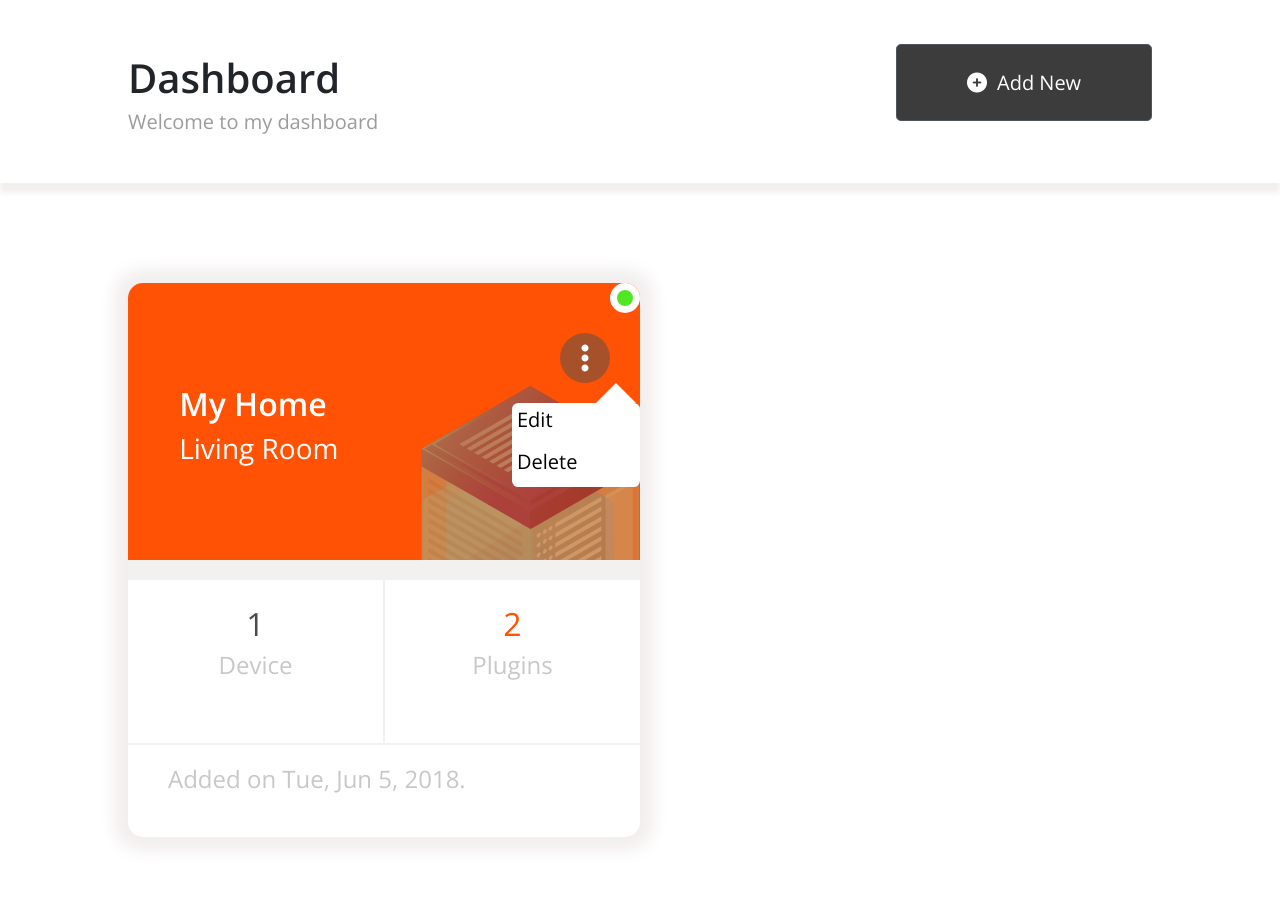
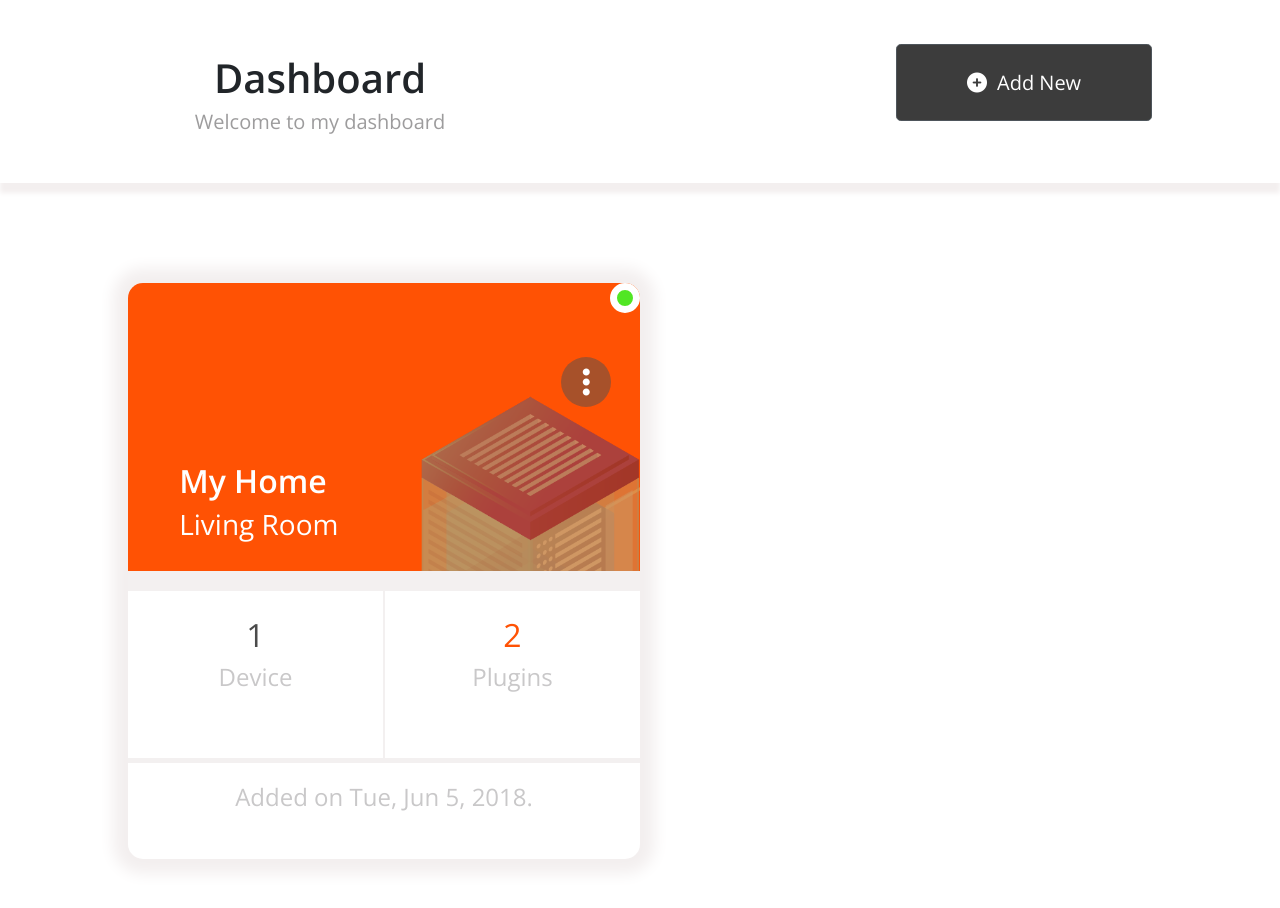
Before and after one commit to schwarro/quartic, a plain HTML site: page index.html in a window 1280 px wide. Before the commit the page ends 887 px from the top, so only its background shows below. Drawn offline with nearby package versions, Linux system fonts and the light colour scheme.

Commit message:
made responsive for desktop and mobile

```diff
--- a/css/styles.css
+++ b/css/styles.css
@@ -2,21 +2,14 @@
   font-family: 'Open Sans', sans-serif;
 }
 
-    /*Main container for header section*/
 #container-fluid {
   -moz-box-shadow: 0 5px 5px #F3EFEF;
   -webkit-box-shadow: 0 5px 5px #F3EFEF;
   box-shadow: 0 10px 5px #F3EFEF;
-      /*Used to get the box shadow at bottom of nav*/
-      display: grid;
-      grid-template-columns: repeat(10, 10%);
-      grid-template-rows: repeat(5, 20%);
-      padding-bottom: 5%;
 }
 
 .welcome {
-      grid-area: 2 / 2 / 3 / 5;
-      padding-top: 8%;
+  text-align: center;
 }
 
 .welcome h1 {
@@ -28,84 +21,77 @@
 }
 
 .addNew {
-      grid-area: 2 / -4 / 5 / -2;
-      padding-top: 8%;
+  width: 100%;
+  display: inline-block;
+  margin: 0 auto;
 }
 
 .addNew a {
   width: 100%;
   background-color: #3C3C3C !important;
-      padding: 10%;
 }
 
 .addNew a i {
   padding-right: 5%;
 }
 
-    .addNew a h5 {
-      display: block;
-      margin: 0;
-    }
+/*End of header Section  */
 
-    /*End of header section  */
-    /*Main section */
-
-    .wrapper {
-      display: grid;
-      grid-template-columns: repeat(10, 10%);
-    }
+/*Main Section  */
 
 .room {
-      box-shadow: 0px 0px 15px 15px #F3EFEF;
-      margin: 100px 0 50px 0;
-      grid-column-start: 2;
-      grid-column-end: 6;
   display: grid;
   grid-template-columns: repeat(2, 50%);
-      grid-template-rows: 3fr 2fr 1fr;
+  grid-template-rows: repeat(6, 16.67%);
+  box-shadow: 0px 0px 15px 15px #F3EFEF;
+  margin-top: 25px;
   border-radius: 15px;
   background-color: #F3F0F0;
 }
 
-    /* styling the area that displays the room covered*/
+/*Styling the area that displays the room covered*/
 .roomHeader {
   background-color: #FF5204;
   border-radius: 15px 15px 0 0;
-      color: white;
-      grid-area: 1 / 1 / 2 / 3;
-    }
-
-    .text {
-      margin: 20% 0 0 10%;
-      display: inline-block;
-    }
-
-    .text h2 {
-      font-weight: bold;
+  color: #fff;
+  grid-area: 1 / 1 / 4 / 3;
 }
 
 .circles {
-      grid-area: 1 / 1 / 2 / 3;
+  grid-area: 1 / 2 / 2 / 3;
   display: flex;
   flex-direction: column;
   align-items: flex-end;
-      /* background-image: url('../img/mainAlt.png'); */
+}
+
+/*green circle removed for mobile */
+.circle {
+  display: none;
 }
 
 .image {
-      grid-column-start: 3;
-      grid-column-end: 6;
-      width: 50%;
+  grid-column-start: 2;
+  grid-column-end: 1;
+  grid-row-end: 3;
+  width: 100%;
   opacity: 0.4;
   z-index: 100;
+  margin-top: 8%;
 }
 
-    /*styling the kebab*/
+/*Styling the kebab */
+
+#kebab {
+  height: 40px;
+  width: 40px;
+  margin-right: 15%;
+  z-index: 300;
+}
+
 #kebab i {
-      margin-top: 20px;
-      margin-right: 30px;
-      height: 50px;
-      width: 50px;
+  margin-top: 100%;
+  height: 40px;
+  width: 40px;
   display: flex;
   justify-content: center;
   align-items: center;
@@ -115,26 +101,21 @@
   background-color: rgba(80, 80, 80, 0.5);
 }
 
-    /*styles the green circle in the corner  */
-    .circle {
-      height: 30px;
-      width: 30px;
-      background-color: #51E624;
-      border-radius: 50%;
-      border: 7px solid #fff;
-      box-sizing: border-box;
+.text {
+  margin: 25% 0 0 10%;
+  display: inline-block;
 }
 
-    /* styling the device, plugin and date sections  */
+.text h2 {
+  font-weight: bold;
+}
+
 .counter {
-      background-color: white;
-      margin-top: 20px;
+  background-color: #fff;
   border-bottom: 2px solid #F3F0F0;
   text-align: center;
-    }
-
-    .counterText {
-      margin-top: 25px;
+  grid-column-start: 1;
+  grid-column-end: 3;
 }
 
 .counter h4 {
@@ -142,8 +123,8 @@
 }
 
 .deviceSection {
-      grid-area: 2 / 1 / 3 / 2;
   border-right: 1px solid #F3F0F0;
+  grid-row-start: 4;
 }
 
 .deviceSection h2 {
@@ -151,8 +132,8 @@
 }
 
 .plugins {
-      grid-area: 2 / 2 / 3 / 3;
   border-left: 1px solid #F3F0F0;
+  grid-row-start: 5;
 }
 
 .plugins h2 {
@@ -160,28 +141,25 @@
 }
 
 .date {
-      grid-area: 3 / 1 / 4 / 3;
   padding: 20px;
   color: #C9C8C9;
   background-color: #fff;
   border-radius: 0 0 15px 15px;
+  text-align: center;
+  grid-area: 6 / 1 / 6 / 3;
 }
 
-    .date h4 {
-      margin-left: 20px;
-    }
-
-    /*styling the speech-bubble*/
+/*Styling the speech-bubble */
 
 #speechBubble {
   position: absolute;
   background: #fff;
   border-radius: .4em;
-      width: 10%;
-      /* display: none; */
+  width: 30%;
+  display: none;
   z-index: 200;
-      margin-top: 120px;
-      margin-left: -30px;
+  margin-top: 20%;
+  margin-left: -4%;
 }
 
 #speechBubble:after {
@@ -208,5 +186,122 @@
 }
 
 
-/* Small devices (landscape phones, 576px and up)
-@media (max-width: 576px) { ... } */
+@media only screen and (min-width: 768px){
+  /*Main container for header section*/
+  #container-fluid {
+    display: grid;
+    grid-template-columns: repeat(10, 10%);
+    grid-template-rows: repeat(5, 20%);
+    padding-bottom: 5%;
+  }
+
+  .welcome {
+    grid-area: 2 / 2 / 3 / 5;
+    padding-top: 8%;
+  }
+
+  .addNew {
+    grid-area: 2 / -4 / 5 / -2;
+    padding-top: 8%;
+  }
+
+  .addNew a {
+    padding: 10%;
+  }
+
+  .addNew a h5 {
+    display: block;
+    margin: 0;
+  }
+
+  /*End of header section  */
+  /*Main section */
+
+  .wrapper {
+    display: grid;
+    grid-template-columns: repeat(10, 10%);
+  }
+
+  .room {
+    margin: 100px 0 50px 0;
+    grid-column-start: 2;
+    grid-column-end: 6;
+    grid-template-rows: 3fr 2fr 1fr;
+  }
+
+  /* styling the area that displays the room covered*/
+  .roomHeader {
+    background-color: #FF5204;
+    border-radius: 15px 15px 0 0;
+    color: white;
+    grid-area: 1 / 1 / 2 / 3;
+  }
+
+  .text {
+    margin-top: 35%
+  }
+
+  .circles {
+    grid-area: 1 / 1 / 2 / 3;
+    display: flex;
+    flex-direction: column;
+    align-items: flex-end;
+  }
+
+  .image {
+    grid-column-start: 3;
+    grid-column-end: 6;
+    width: 50%;
+  }
+
+  /*styling the kebab*/
+  #kebab i {
+    margin-top: 110%;
+    margin-left: 95%;
+    height: 50px;
+    width: 50px;
+  }
+
+  /*styles the green circle in the corner  */
+  .circle {
+    height: 30px;
+    width: 30px;
+    background-color: #51E624;
+    border-radius: 50%;
+    border: 7px solid #fff;
+    box-sizing: border-box;
+    display: block;
+  }
+
+  /* styling the device, plugin and date sections  */
+  .counter {
+    margin-top: 8%;
+    height: 88%
+  }
+
+  .counterText {
+    margin-top: 25px;
+    background-color: #fff;
+  }
+
+  .deviceSection {
+    grid-area: 2 / 1 / 3 / 2;
+  }
+
+  .plugins {
+    grid-area: 2 / 2 / 3 / 3;
+  }
+
+  .date {
+    grid-area: 3 / 1 / 4 / 3;
+  }
+
+  /*styling the speech-bubble*/
+
+  #speechBubble {
+    width: 10%;
+    z-index: 200;
+    margin-top: 12%;
+    margin-left: -30px;
+  }
+}
--- a/index.html
+++ b/index.html
@@ -3,6 +3,7 @@
 
 <head>
   <meta charset="utf-8">
+  <meta content="width=device-width, initial-scale=1" name="viewport" />
   <script src="https://kit.fontawesome.com/686a2a5107.js"></script>
   <link href="https://fonts.googleapis.com/css?family=Open+Sans:400,600&display=swap" rel="stylesheet">
   <link rel="stylesheet" href="https://stackpath.bootstrapcdn.com/bootstrap/4.3.1/css/bootstrap.min.css" integrity="sha384-ggOyR0iXCbMQv3Xipma34MD+dH/1fQ784/j6cY/iJTQUOhcWr7x9JvoRxT2MZw1T" crossorigin="anonymous">
@@ -31,9 +32,7 @@
   <!--Dashboard area  -->
   <main>
     <div class="wrapper">
-
       <div class="room">
-
         <div class="roomHeader">
           <div class="text">
             <h2>My Home</h2>
```
Lines whose indentation alone changed are shown as unchanged.
